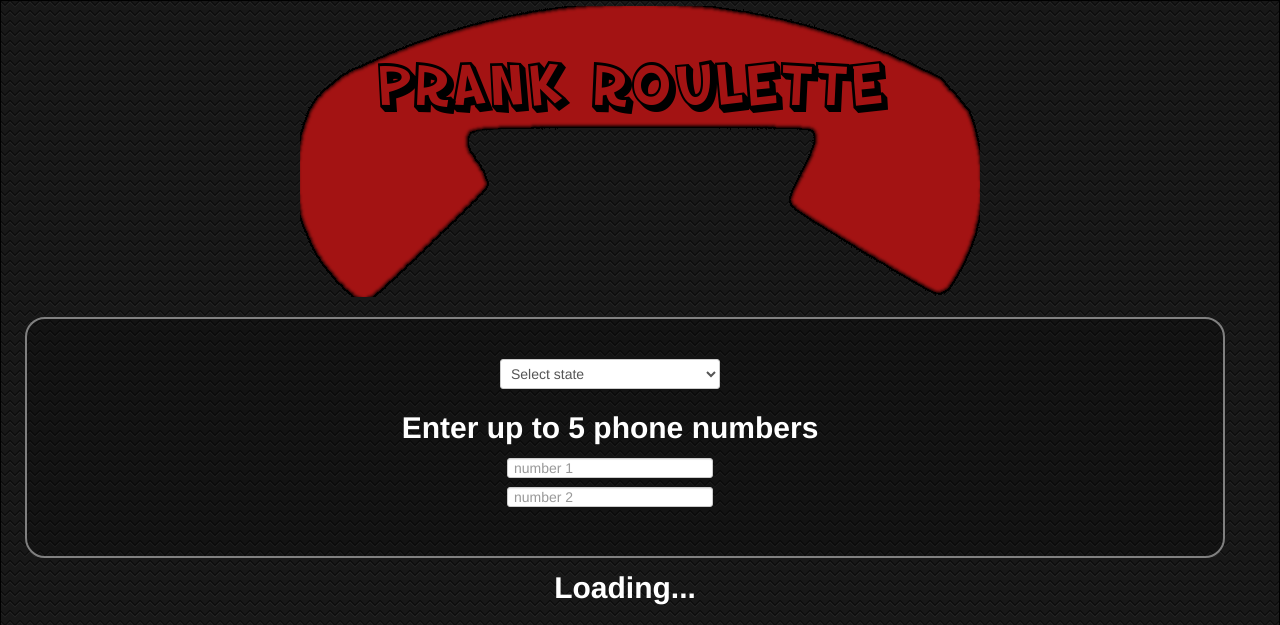
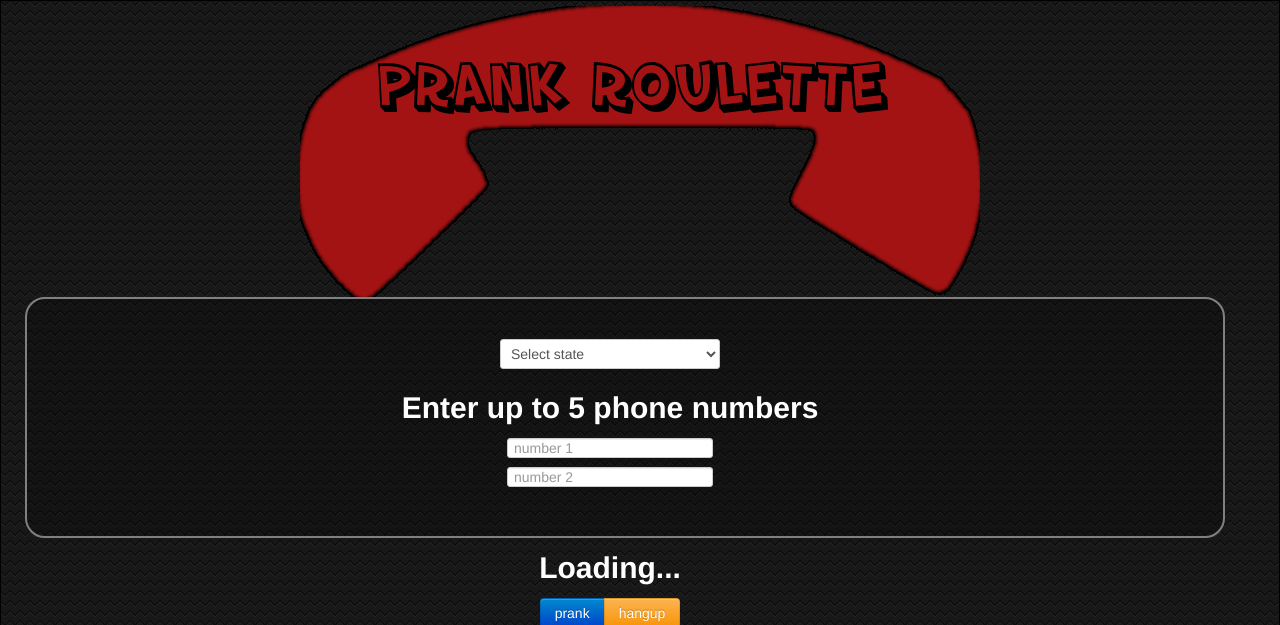
Before and after one commit to sagnew/Prank-Roulette, a Flask app: page /donate in a window 1280 px wide. Shown: the top 625 px of the page. Run offline with Flask 2, Linux system fonts and the light colour scheme; some libraries are stand-ins or nearby versions.

Commit message:
Added more things into rows

```diff
--- a/templates/index.html
+++ b/templates/index.html
@@ -73,8 +73,6 @@
 
             </div>
 
-            <br>
-
             <div class="row" class="span6 offset3">
 
                 <div id="everythingelse" align="center">
@@ -101,16 +99,19 @@
                             <input type="text" name="number2" id="caller2" placeholder="number 2">
                         </div>
                     </div>
+                    <div class="row">
                         <p>
                             <h2 id="log" align="center">Loading...</h2>
                         </p>
+                    </div>
 
-                    <br>
+                    <div class="row">
                         <div class="btn-group" align="center">
                             <button class="btn btn-primary" onclick="call();" type="submit" id='prank'>prank</button>
                             <button class="hangup btn btn-warning" onclick="hangup();">hangup</button>
                         </div>
-                    <br>
+                    </div>
+                    <div class="row">
                         <form action="https://www.paypal.com/cgi-bin/webscr" method="post" target="_top">
                             <input type="hidden" name="cmd" value="_donations">
                             <input type="hidden" name="business" value="prankroulette123@gmail.com">
@@ -122,8 +123,7 @@
                             <input type="image" src="https://www.paypalobjects.com/en_US/i/btn/btn_donateCC_LG.gif" border="0" name="submit" alt="PayPal - The safer, easier way to pay online!">
                             <img alt="" border="0" src="https://www.paypalobjects.com/en_US/i/scr/pixel.gif" width="1" height="1">
                         </form>
-
-                    <br>
+                    </div>
                     <p text-align="center">
                         By <a href="http://github.com/sagnew">Sam Agnew</a>, <a href="http://github.com/thekenner33">Kenny Bambridge</a> and <a href="http://github.com/ilozinski">Ian Lozinski</a>
                         <br>
```
Lines whose indentation alone changed are shown as unchanged.
